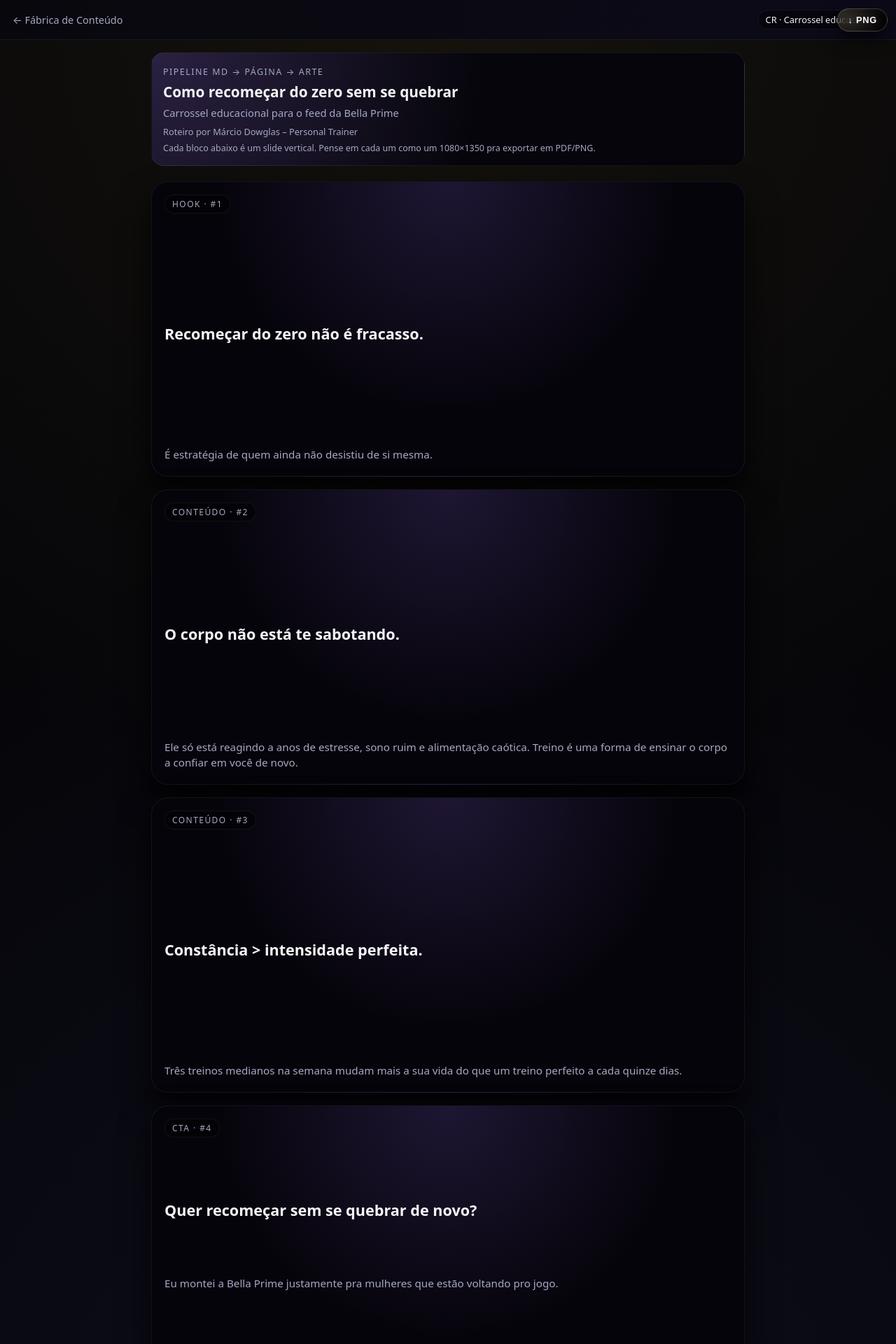
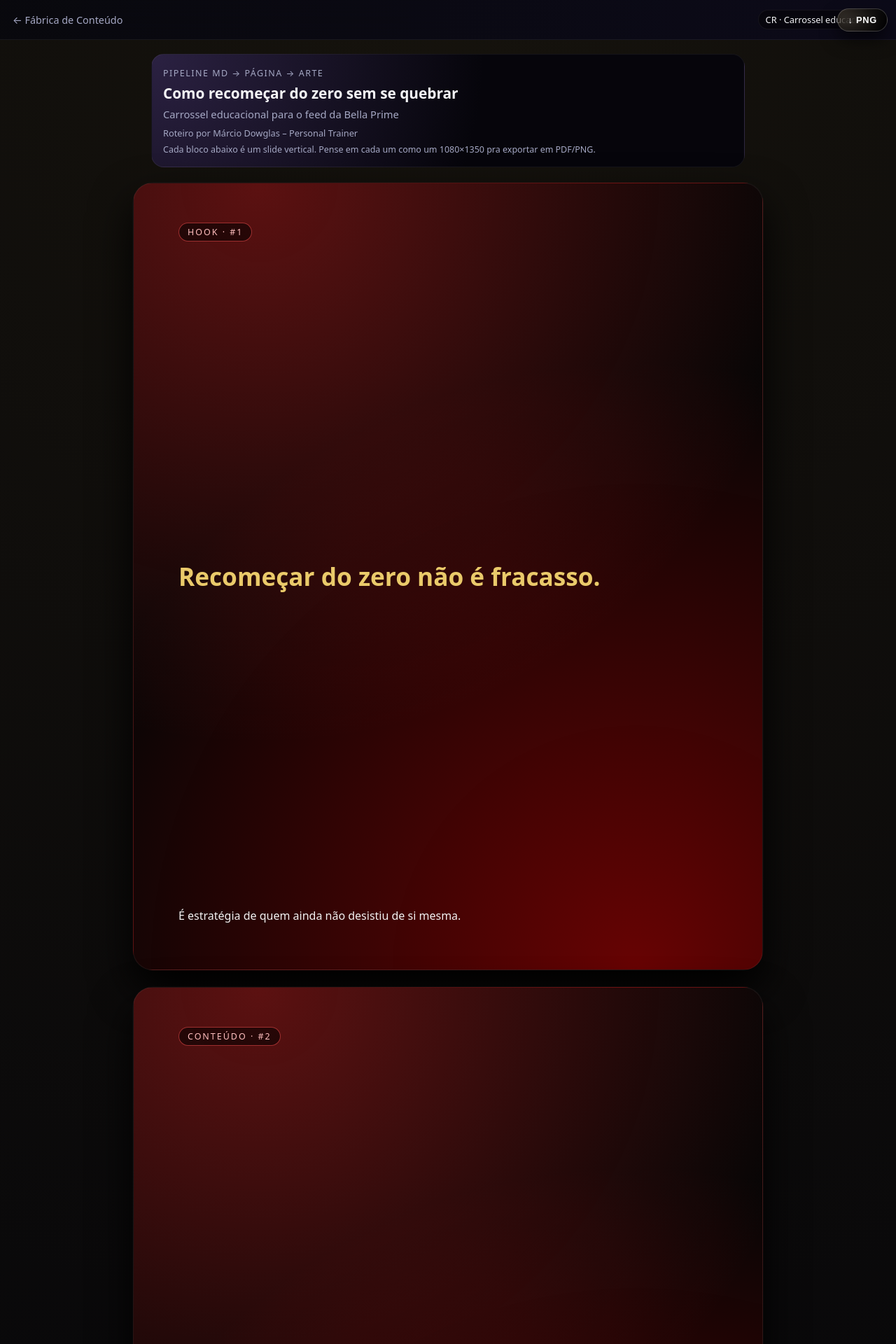
Before and after one commit to mbritodowglas-collab/fabrica-conteudo, a Jekyll site: the page built from content/carrossel/carrossel-teste.md, in a window 1280 px wide. Shown: the top 1920 px of the page at 70% size. Built offline with Jekyll 4.4.1, drawn with Linux system fonts in a browser that asks for light colours.

Commit message:
Atualizar o style.css

```diff
--- a/assets/css/style.css
+++ b/assets/css/style.css
@@ -740,3 +740,124 @@ main {
   box-shadow: 0 16px 32px rgba(0, 0, 0, 0.75);
   transform: translateY(-1px);
 }
+
+/* =========================================
+   CARROSSEL · PADRÃO MD PERSONAL (4:5)
+   ========================================= */
+
+.fc-main--carrossel {
+  padding-top: 20px;
+}
+
+/* container dos slides */
+.fc-slides {
+  display: flex;
+  flex-direction: column;
+  gap: 24px;
+  margin-top: 16px;
+  align-items: center;
+}
+
+/* cada slide = quadro 4:5 pronto pra exportar */
+.fc-slide.slide {
+  width: 900px;              /* base para desktop */
+  max-width: 92vw;           /* responsivo sem estourar tela */
+  aspect-ratio: 4 / 5;       /* 4:5 vertical (Instagram) */
+  border-radius: 28px;
+  overflow: hidden;
+  position: relative;
+  background:
+    radial-gradient(circle at 20% 0%, rgba(255, 40, 40, 0.35), transparent 60%),
+    radial-gradient(circle at 80% 100%, rgba(200, 0, 0, 0.5), transparent 65%),
+    #050505;
+  box-shadow:
+    0 28px 60px rgba(0, 0, 0, 0.95),
+    0 0 0 1px rgba(255, 255, 255, 0.02);
+  display: flex;
+}
+
+/* conteúdo interno do slide */
+.fc-slide__inner {
+  flex: 1;
+  padding: 56px 64px 64px;
+  display: flex;
+  flex-direction: column;
+  justify-content: space-between;
+}
+
+/* pill superior: tipo + número do slide */
+.fc-slide__header {
+  margin-bottom: 10px;
+}
+
+.fc-slide__pill {
+  display: inline-flex;
+  align-items: center;
+  padding: 4px 12px;
+  border-radius: 999px;
+  font-size: 0.78rem;
+  letter-spacing: 0.16em;
+  text-transform: uppercase;
+  color: #ffbfbf;
+  border: 1px solid rgba(255, 80, 80, 0.55);
+  background: rgba(0, 0, 0, 0.55);
+}
+
+/* HOOK / título principal (dourado MD) */
+.fc-slide__hook {
+  margin: 14px 0 10px;
+  font-size: 2.2rem;            /* base */
+  line-height: 1.18;
+  font-weight: 700;
+  color: #eaca6a;               /* dourado MD */
+}
+
+/* texto do corpo (branco/cinza claro) */
+.fc-slide__text {
+  margin: 8px 0 0;
+  font-size: 1rem;
+  line-height: 1.55;
+  color: #f2f2f2;
+}
+
+/* CTA no rodapé (dourado mais vivo) */
+.fc-slide__footer {
+  margin-top: 32px;
+}
+
+.fc-slide__cta {
+  font-size: 0.98rem;
+  font-weight: 600;
+  color: #ffd15a;
+}
+
+/* “assinatura” opcional de marca no canto inferior */
+.fc-slide__brand {
+  position: absolute;
+  left: 24px;
+  bottom: 20px;
+  font-size: 0.8rem;
+  letter-spacing: 0.12em;
+  text-transform: uppercase;
+  color: rgba(255, 255, 255, 0.55);
+}
+
+/* responsivo: em telas menores, reduz padding e fonte,
+   mas mantém a proporção 4:5 para o export */
+@media (max-width: 768px) {
+  .fc-slide.slide {
+    width: 100%;
+  }
+
+  .fc-slide__inner {
+    padding: 32px 24px 32px;
+  }
+
+  .fc-slide__hook {
+    font-size: 1.6rem;
+  }
+
+  .fc-slide__text {
+    font-size: 0.9rem;
+  }
+}
```
